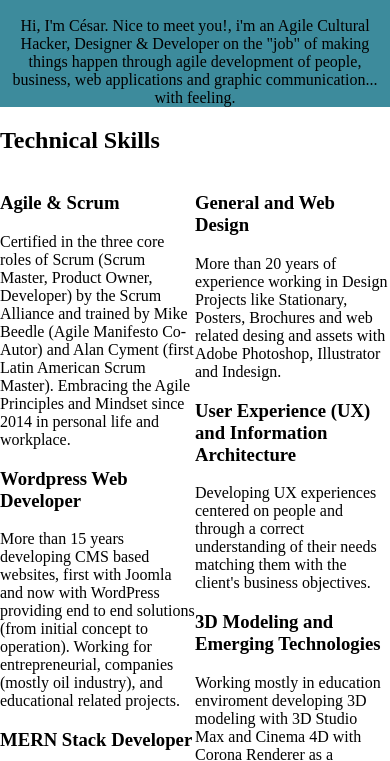
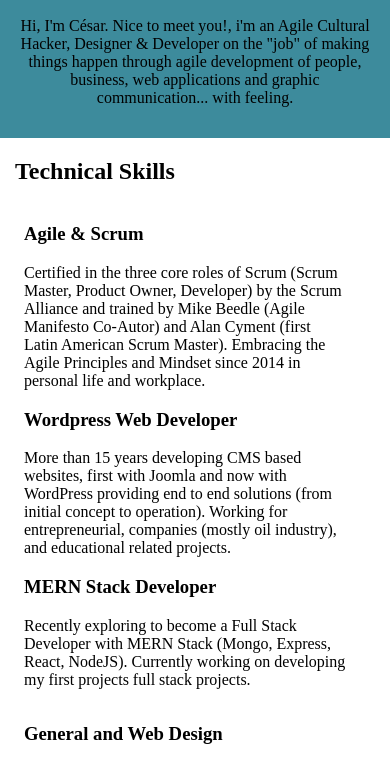
Before and after one commit to warderer/cesarguerra-cv, a plain HTML site: page index.html in a window 390 px wide. Shown: the part 338-1099 px from the top of the page. Drawn offline with Linux system fonts and the light colour scheme.

Commit message:
content horizontal padding and responsive

```diff
--- a/style.css
+++ b/style.css
@@ -5,6 +5,10 @@ body {
 header, main, footer {
 /* Centering main containers content with margin-left and right in auto*/
     margin: 0 auto;
+}
+
+header {
+    padding-bottom: 25px;
 }
 
 header, footer {
@@ -29,6 +33,14 @@ main {
     max-width: 1140px;
 }
 
+section {
+    /*
+    display:inline-block;
+    vertical-align: top;
+    */
+    margin-bottom:20px;
+}
+
 footer {
     padding: 1em 1.5em;
     color:#fff;
@@ -40,7 +52,7 @@ footer a {
     text-decoration: none;
 }
 
-#skills-content, experience-content, education-content{
+#skills-content, #experience-content, #education-content{
     display: -ms-flexbox;
     display: flex;
     -ms-flex-wrap: wrap;
@@ -49,9 +61,10 @@ footer a {
 
 .column-2{
     /* flex-grow | flex-shrink | flex-basis */
-    -ms-flex: 0 0 50%;
-    flex: 0 0 50%;
-    max-width: 50%;
+    -ms-flex: 0 0 45%;
+    flex: 0 0 45%;
+    max-width: 45%;
+    padding: 0 2.5%;
 }
 
 .column-1{
@@ -60,3 +73,19 @@ footer a {
     flex: 0 0 100%;
     max-width: 100%;
 }
+
+@media only screen and (max-width: 768px) {
+    .column-2 {
+        max-width: 90%;
+        -ms-flex: 0 0 90%;
+        flex: 0 0 90%;
+    }
+
+    main, header {
+        padding: 0 15px;
+    }
+
+    header {
+        padding-bottom: 15px;;
+    }
+}
```
